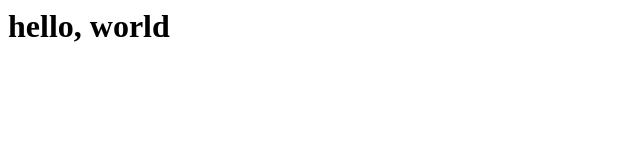
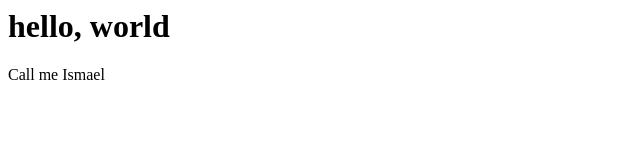
Before and after one commit to MikailaAkeredolu/gitbooktut, a plain HTML site: page index.html in a window 1280 px wide. Shown: the full height of the page, 0-640 px from the left. Drawn offline with Linux system fonts and the light colour scheme.

Commit message:
Addded some html structure

```diff
--- a/index.html
+++ b/index.html
@@ -1 +1,8 @@
+<html>
+<head>
+<ttitle></title>
+<body>
 <h1>hello, world</h1>
+<p>Call me Ismael</p>
+</body>
+</html>
```
